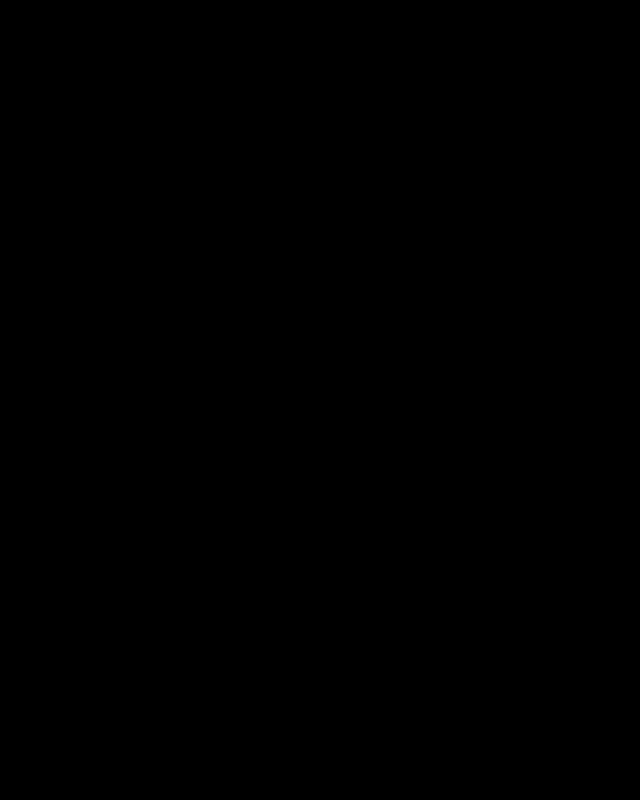
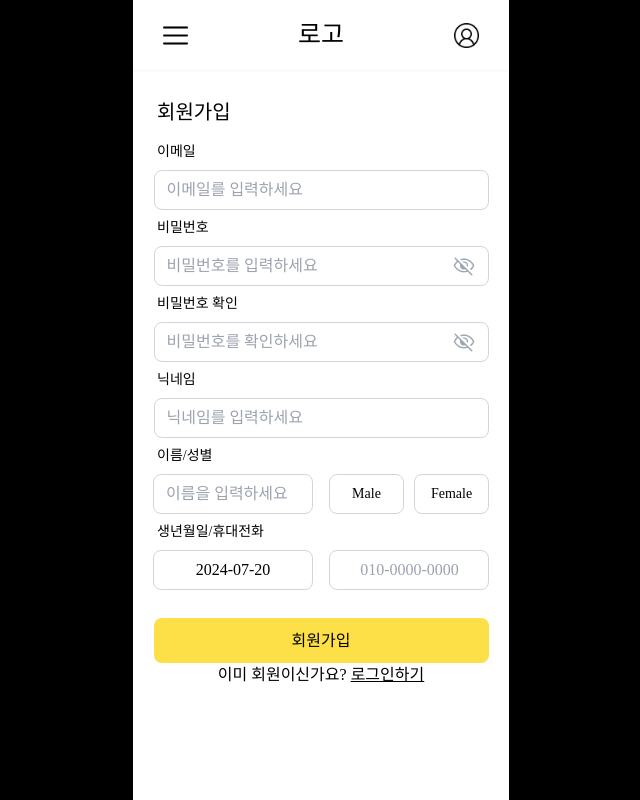
Before and after one commit to yeona813/frontend, a React (Create React App) app: page / in a window 1280 px wide. Before the commit this address had no page. Shown: the whole page, without its empty margins (319-959 px from the left). Built offline with nearby package versions, Linux system fonts and the light colour scheme; a web font is replaced by a local one.

Commit message:
feat:회원가입 일부 구현

```diff
--- a/src/Router.js
+++ b/src/Router.js
@@ -4,11 +4,11 @@ import MyPage from 'pages/my/MyPage';
 import QuotePage from 'pages/quote/QuotePage';
 import RegisterPage from 'pages/register/RegisterPage';
 import React from 'react';
-import { BrowserRouter, Route, Routes } from 'react-router-dom';
+import { Route, Routes } from 'react-router-dom';
 
 function Router() {
   return (
-    <BrowserRouter>
+    <div>
       <Header />
       <Routes>
         <Route path="/login" element={<LoginPage />} />
@@ -16,7 +16,7 @@ function Router() {
         <Route path="/quote" element={<QuotePage />} />
         <Route path="/my" element={<MyPage />} />
       </Routes>
-    </BrowserRouter>
+    </div>
   );
 }
 
--- a/src/index.tsx
+++ b/src/index.tsx
@@ -2,8 +2,13 @@ import React from 'react';
 import ReactDOM from 'react-dom/client';
 import './index.css';
 import App from './App';
+import { BrowserRouter } from 'react-router-dom';
 
 const root = ReactDOM.createRoot(
   document.getElementById('root') as HTMLElement,
 );
-root.render(<App />);
+root.render(
+  <BrowserRouter>
+    <App />
+  </BrowserRouter>,
+);
```
